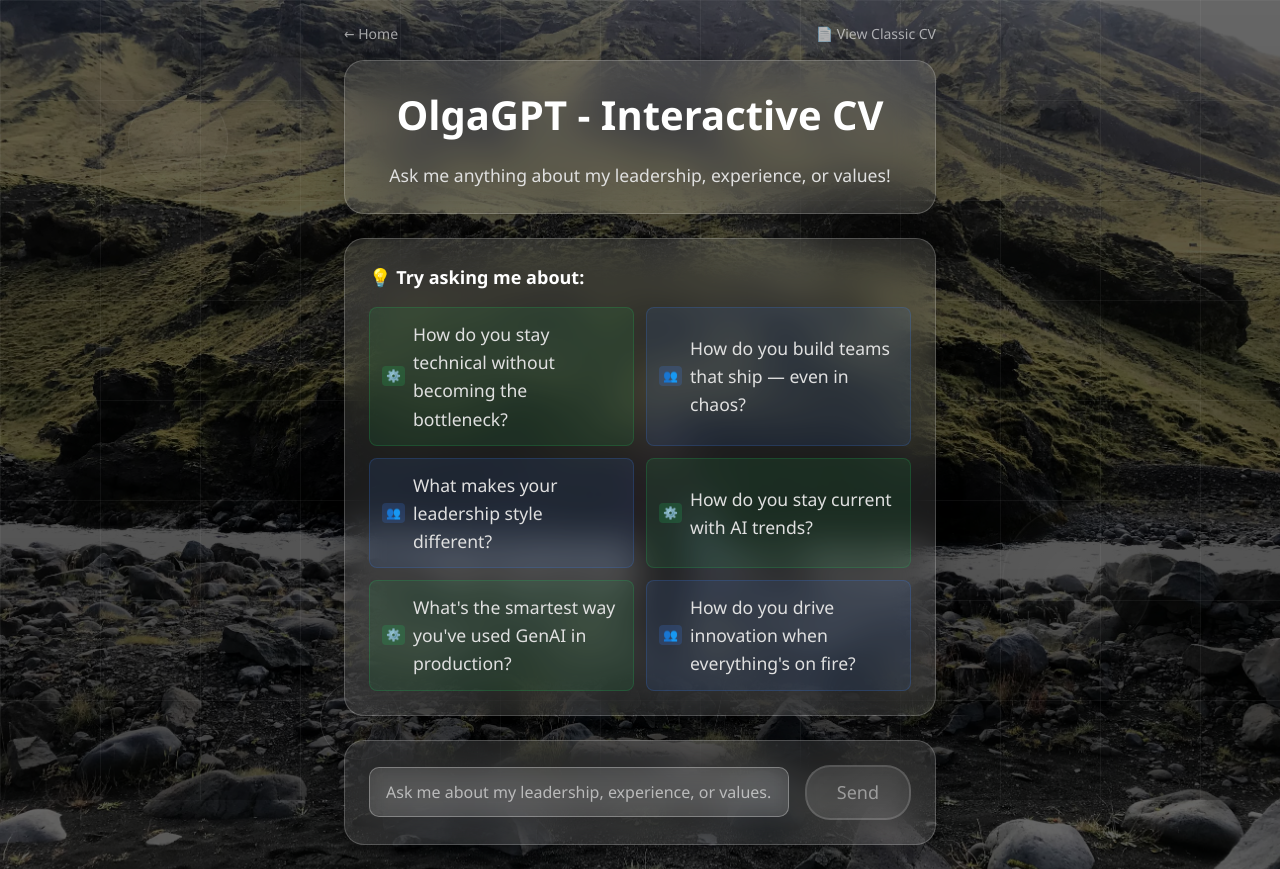
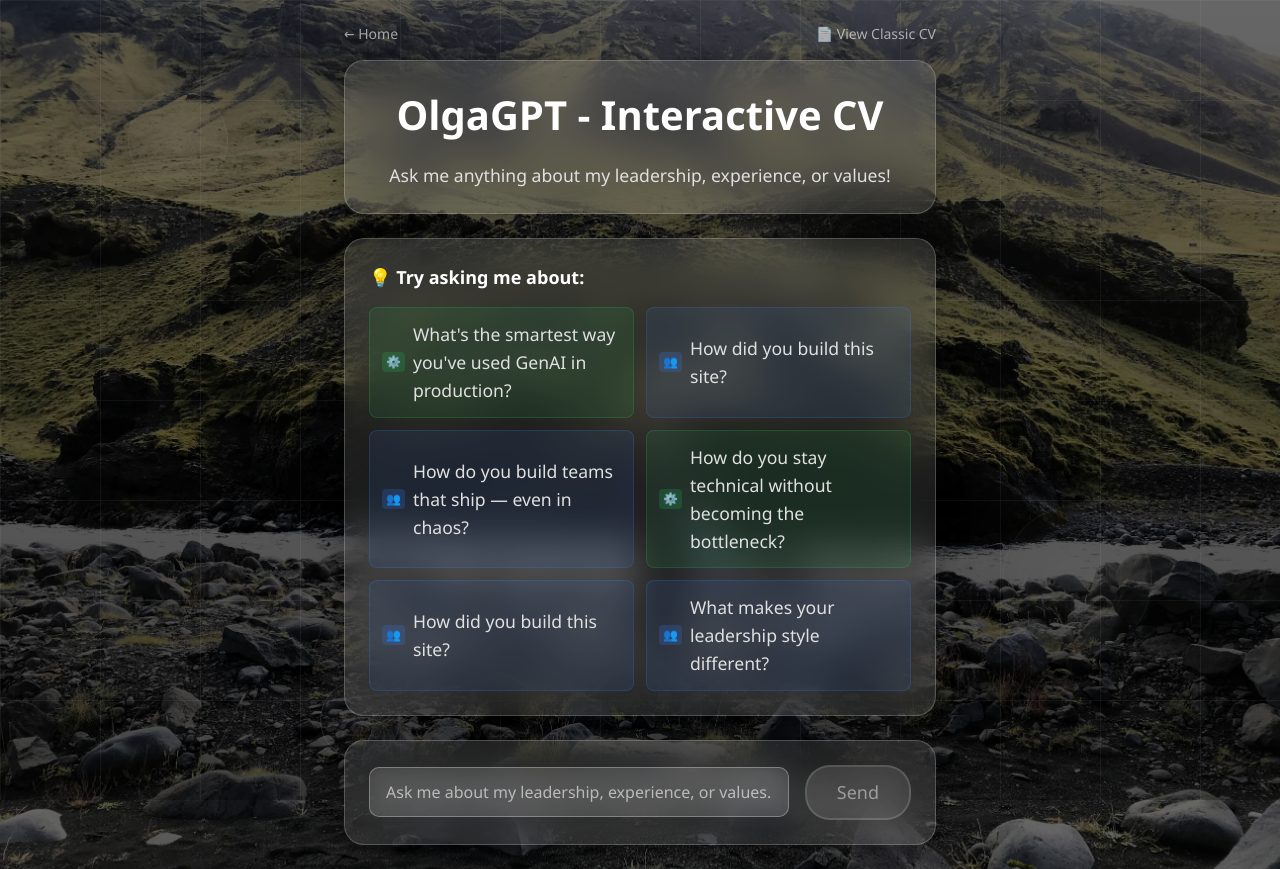
Before and after one commit to oyasovsky/online-cv-game, a Next.js app: page /olgagpt in a window 1280 px wide. Built offline with nearby package versions, Linux system fonts and the light colour scheme.

Commit message:
Update olgagpt.js

```diff
--- a/pages/olgagpt.js
+++ b/pages/olgagpt.js
@@ -15,7 +15,11 @@ export default function Game() {
     setIsClient(true);
   }, []);
 
+  const alwaysShowQuestion = "How did you build this site?";
+
   const sampleQuestions = [
+    alwaysShowQuestion,
+    ...[
       "How do you build teams that ship — even in chaos?",
       "What's the smartest way you've used GenAI in production?",
       "What makes your leadership style different?",
@@ -56,11 +60,14 @@ export default function Game() {
       "What's your communication style?",
       "How do you make difficult decisions?",
       "What drives you as a leader?"
+    ].filter(q => q !== alwaysShowQuestion)
   ];
 
   // Categorize questions into leadership and technical buckets
   const questionCategories = {
     leadership: [
+      alwaysShowQuestion,
+      ...[
         "How do you build teams that ship — even in chaos?",
         "What makes your leadership style different?",
         "How do you drive innovation when everything's on fire?",
@@ -87,8 +94,11 @@ export default function Game() {
         "What's your communication style?",
         "How do you make difficult decisions?",
         "What drives you as a leader?"
+      ].filter(q => q !== alwaysShowQuestion)
     ],
     technical: [
+      alwaysShowQuestion,
+      ...[
         "What's the smartest way you've used GenAI in production?",
         "How do you stay technical without becoming the bottleneck?",
         "How do you stay current with AI trends?",
@@ -103,14 +113,14 @@ export default function Game() {
         "What's your approach to architecture decisions?",
         "How do you balance speed with quality?",
         "What's your testing strategy?"
+      ].filter(q => q !== alwaysShowQuestion)
     ]
   };
 
-  // Get balanced questions (3 leadership + 3 technical) - memoized
+  // Get balanced questions (3 leadership + 3 technical, always include alwaysShowQuestion in first batch)
   const getBalancedQuestions = useMemo(() => {
     const leadershipUnasked = questionCategories.leadership.filter(q => !askedQuestions.has(q));
     const technicalUnasked = questionCategories.technical.filter(q => !askedQuestions.has(q));
-
     // If we've asked all questions in a category, reset that category
     if (leadershipUnasked.length === 0) {
       leadershipUnasked.push(...questionCategories.leadership.slice(0, 3));
@@ -118,14 +128,15 @@ export default function Game() {
     if (technicalUnasked.length === 0) {
       technicalUnasked.push(...questionCategories.technical.slice(0, 3));
     }
-
     // Take 3 from each category
-    const leadershipQuestions = leadershipUnasked.slice(0, 3);
-    const technicalQuestions = technicalUnasked.slice(0, 3);
-
+    let leadershipQuestions = leadershipUnasked.slice(0, 3);
+    let technicalQuestions = technicalUnasked.slice(0, 3);
+    // Ensure alwaysShowQuestion is present in the first batch
+    if (!leadershipQuestions.includes(alwaysShowQuestion) && !technicalQuestions.includes(alwaysShowQuestion)) {
+      technicalQuestions[0] = alwaysShowQuestion;
+    }
     // Combine questions - use deterministic order during SSR, random on client
     const combined = [...leadershipQuestions, ...technicalQuestions];
-
     if (isClient) {
       // Only shuffle on client side to prevent hydration errors
       return combined.sort(() => Math.random() - 0.5);
```
Lines whose indentation alone changed are shown as unchanged.
